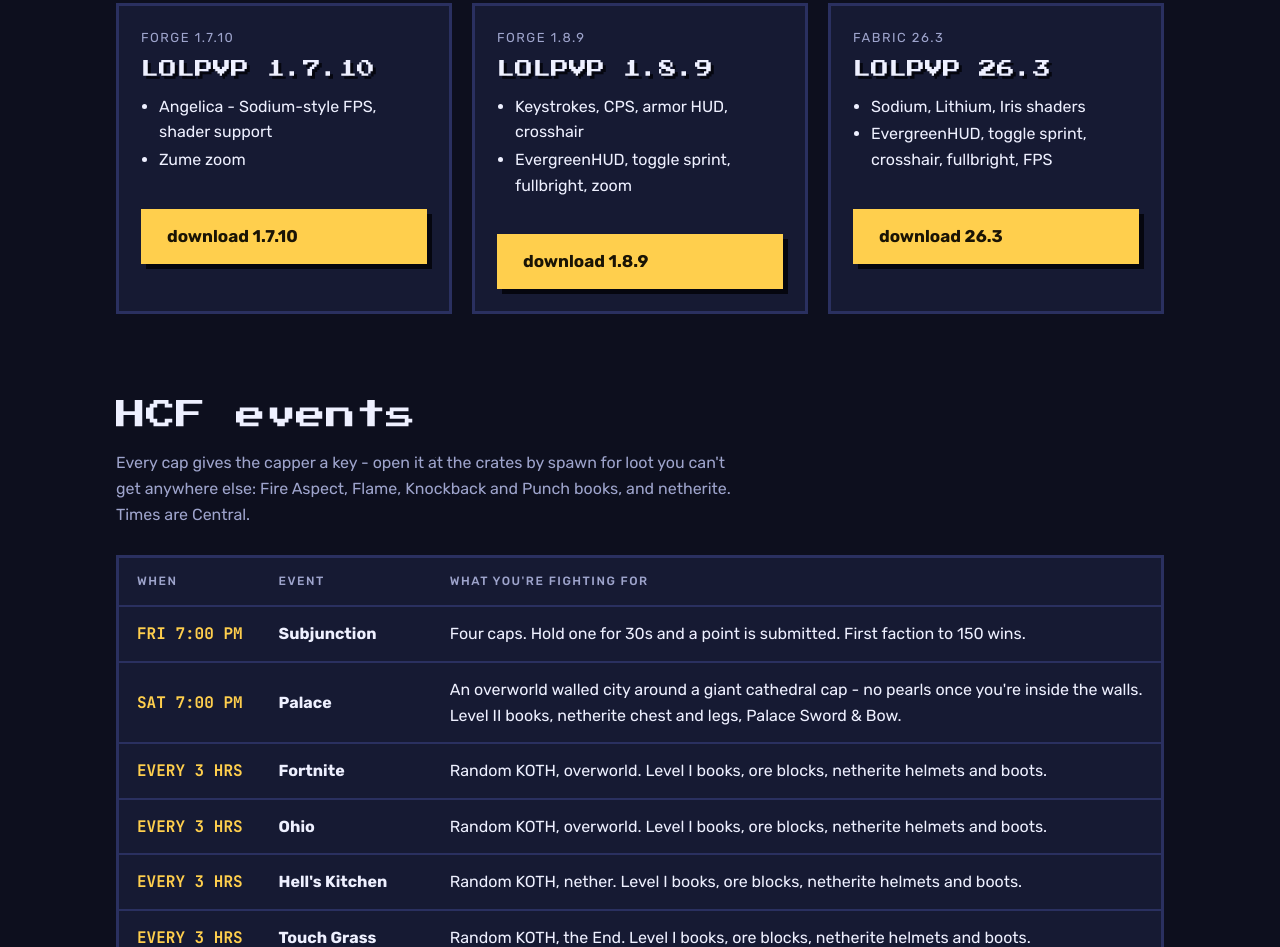
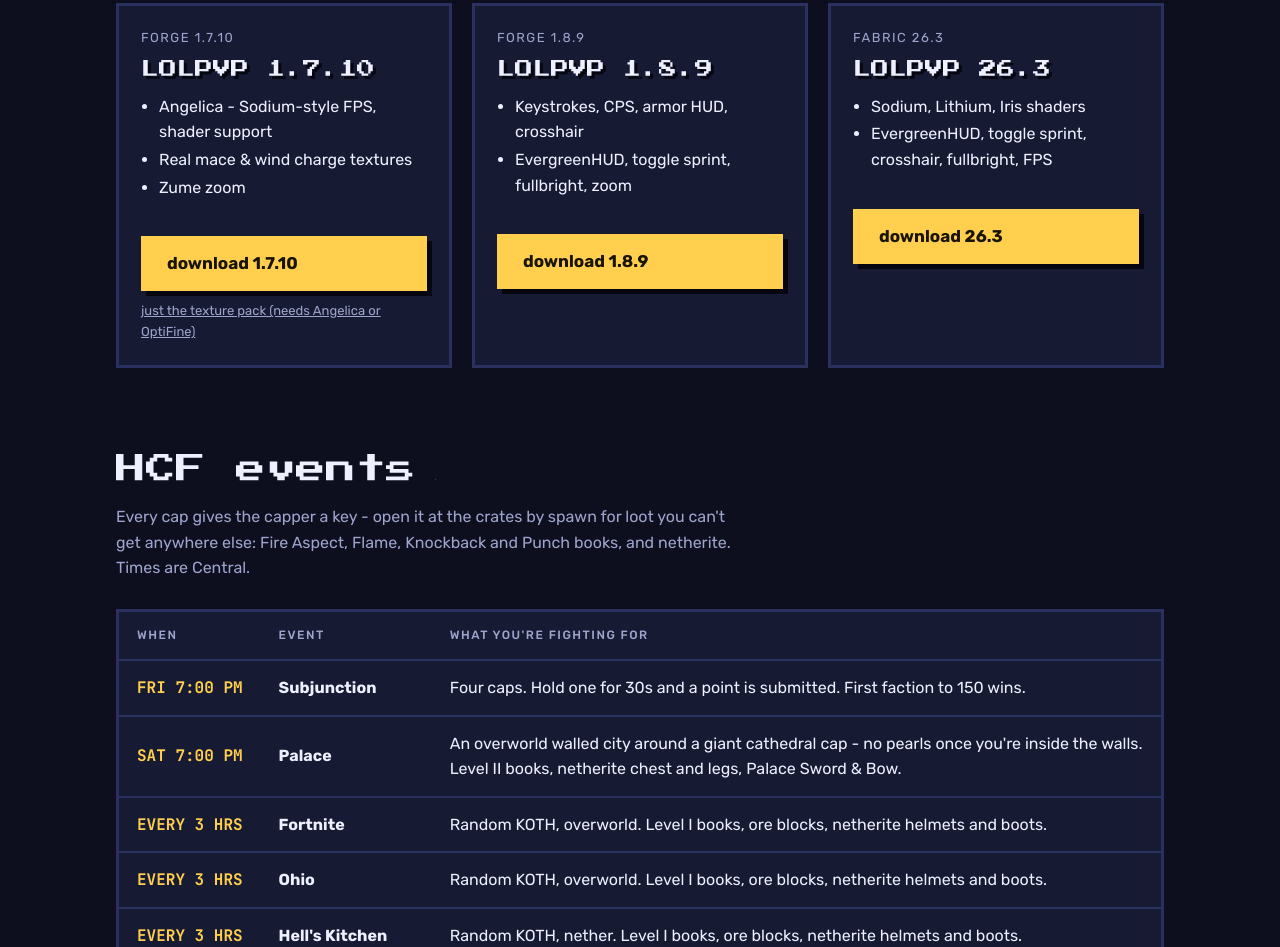
Before and after one commit to pleas33/LOLPVPSITE, a plain HTML site: page index.html in a window 1280 px wide. Shown: the part 1859-2806 px from the top of the page. Drawn offline with Linux system fonts and the light colour scheme; no server answers.

Commit message:
Packs: real mace & wind charge textures for 1.7.10
Co-Authored-By: Claude Opus 5.5 <noreply@anthropic.com>

```diff
--- a/index.html
+++ b/index.html
@@ -247,9 +247,11 @@ footer .wrap { display: grid; gap: 8px; }
           <div class="name">LOLPVP 1.7.10</div>
           <ul>
             <li>Angelica - Sodium-style FPS, shader support</li>
+            <li>Real mace &amp; wind charge textures</li>
             <li>Zume zoom</li>
           </ul>
           <a class="btn" href="packs/LOLPVP-1.7.10.mrpack" download>download 1.7.10</a>
+          <a href="packs/LOLPVP-Legacy.zip" download style="font-size:13px;color:var(--muted)">just the texture pack (needs Angelica or OptiFine)</a>
         </article>
         <article class="mode">
           <div class="kind">Forge 1.8.9</div>
```
Also changed, not shown: 2 other files.
